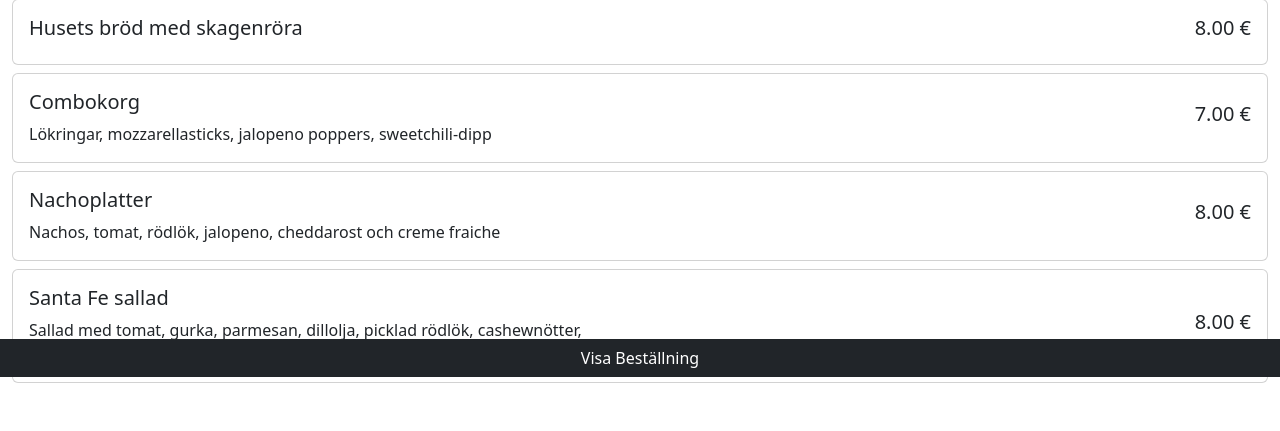
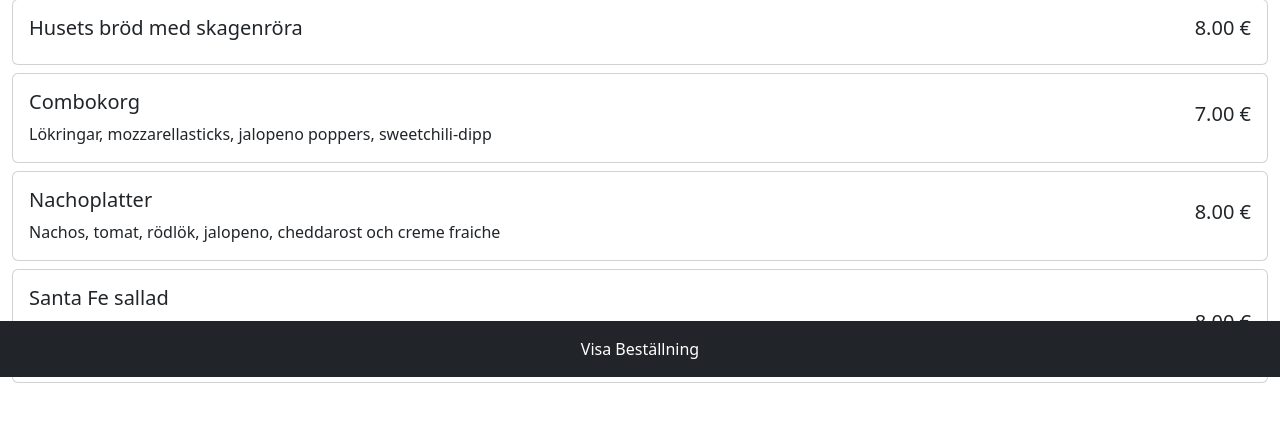
Before and after one commit to romeomlindstr0m/restaurang, a PHP site: page / in a window 1280 px wide. Shown: the part 423-854 px from the top of the page. Run offline with PHP 8.4, Linux system fonts and the light colour scheme; data comes from the database, SQL or seed files in the repository.

Commit message:
Added viewport height to order button

```diff
--- a/css/index.css
+++ b/css/index.css
@@ -19,3 +19,7 @@
 .card {
     cursor: pointer;
 }
+
+#order_button {
+    height: 7vh !important;
+}
```
